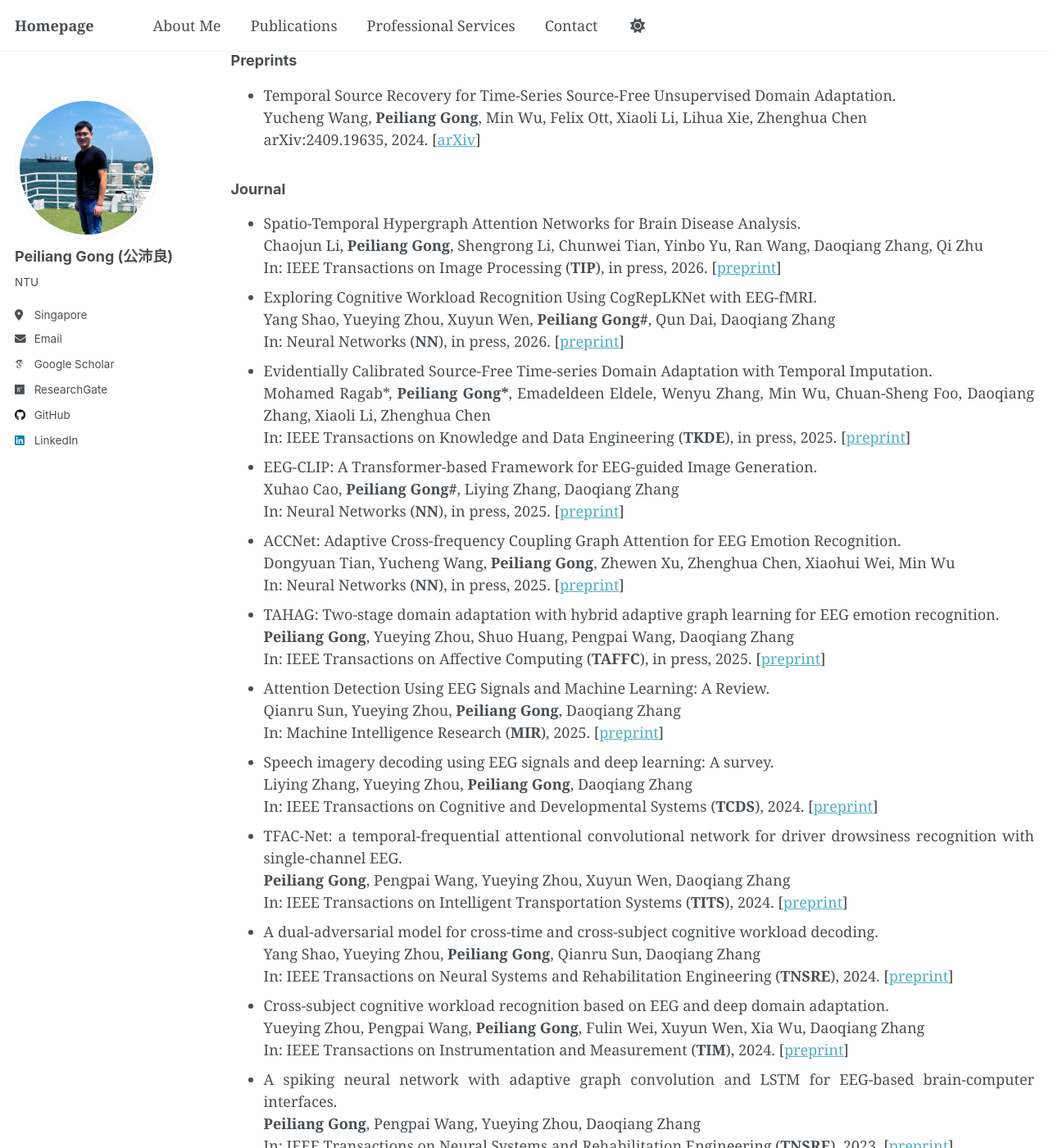
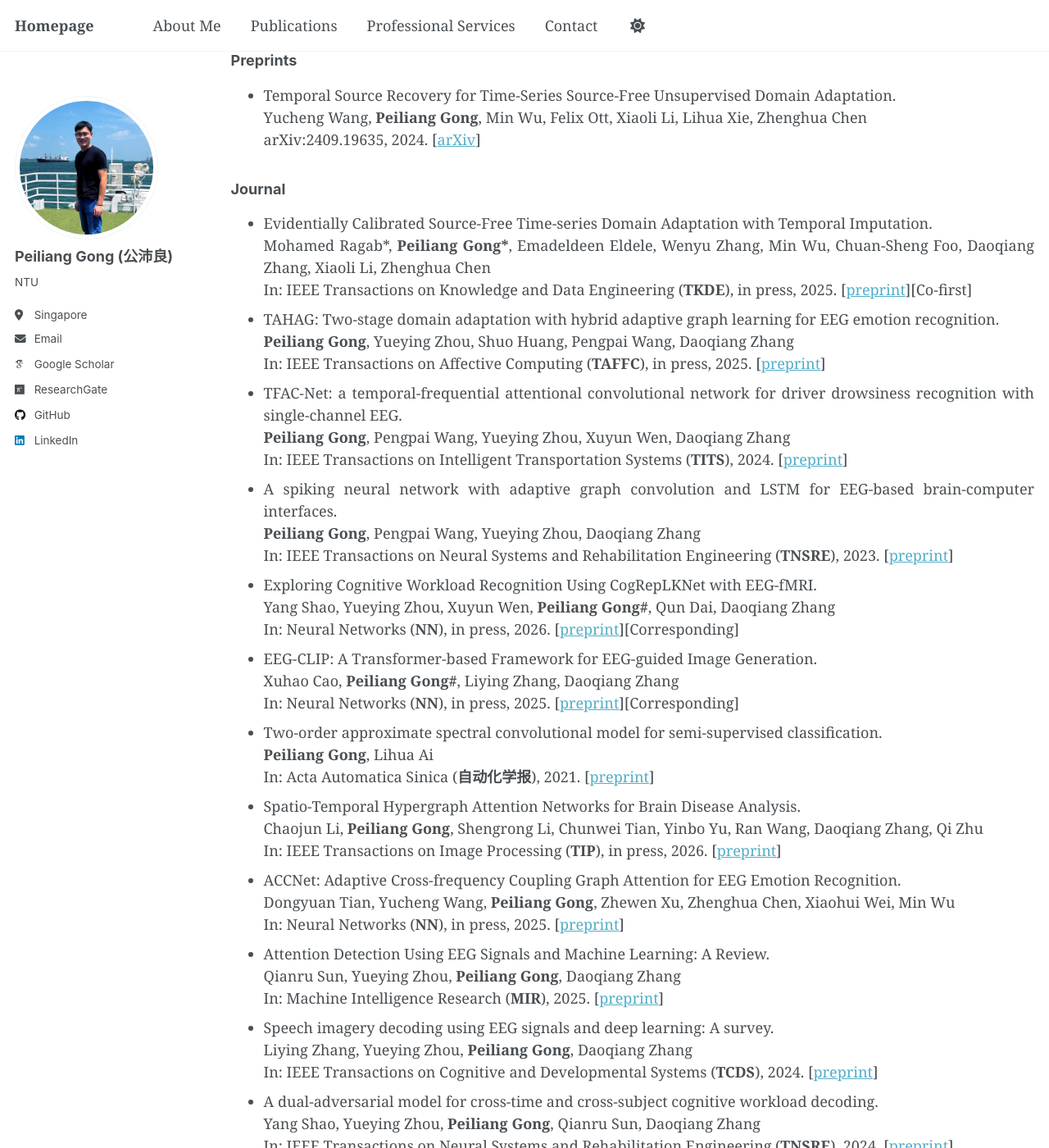
Before and after one commit to Tokenmw/Tokenmw.github.io, a Jekyll site: the page built from _pages/publications.md, in a window 1280 px wide and 1400 px high, scrolled down 213 px. Shown: the whole window at 82% size. Built offline with Jekyll 4.4.1, drawn with Linux system fonts in a browser that asks for light colours; some web fonts are replaced; some of the changed text lies outside the part shown.

Commit message:
Update publications.md

```diff
--- a/_pages/publications.md
+++ b/_pages/publications.md
@@ -31,31 +31,38 @@ html, body, p, ul, li, div {
 <h3>Journal</h3>
 
 <ul style="list-style-type:disc">
-    <li>Spatio-Temporal Hypergraph Attention Networks for Brain Disease Analysis.<br>Chaojun Li, <b>Peiliang Gong</b>, Shengrong Li, Chunwei Tian, Yinbo Yu, Ran Wang, Daoqiang Zhang, Qi Zhu<br>In: IEEE Transactions on Image Processing (<strong>TIP</strong>), in press, 2026. [<a href="https://ieeexplore.ieee.org/document/11433522">preprint</a>]
+
+  <li>Evidentially Calibrated Source-Free Time-series Domain Adaptation with Temporal Imputation.<br>Mohamed Ragab*, <b>Peiliang Gong*</b>, Emadeldeen Eldele, Wenyu Zhang, Min Wu, Chuan-Sheng Foo, Daoqiang Zhang, Xiaoli Li, Zhenghua Chen<br> In: IEEE Transactions on Knowledge and Data Engineering (<strong>TKDE</strong>), in press, 2025. [<a href="https://ieeexplore.ieee.org/document/11208792">preprint</a>][Co-first]
   </li>
 
-  <li>Exploring Cognitive Workload Recognition Using CogRepLKNet with EEG-fMRI.<br>Yang Shao, Yueying Zhou, Xuyun Wen, <b>Peiliang Gong#</b>, Qun Dai, Daoqiang Zhang<br>In: Neural Networks (<strong>NN</strong>), in press, 2026. [<a href="https://www.sciencedirect.com/science/article/abs/pii/S0893608026000389">preprint</a>]
+  <li>TAHAG: Two-stage domain adaptation with hybrid adaptive graph learning for EEG emotion recognition.<br><b>Peiliang Gong</b>, Yueying Zhou, Shuo Huang, Pengpai Wang, Daoqiang Zhang<br>In: IEEE Transactions on Affective Computing (<strong>TAFFC</strong>), in press, 2025. [<a href="https://ieeexplore.ieee.org/abstract/document/11039718">preprint</a>]
   </li>
 
-  <li>Evidentially Calibrated Source-Free Time-series Domain Adaptation with Temporal Imputation.<br>Mohamed Ragab*, <b>Peiliang Gong*</b>, Emadeldeen Eldele, Wenyu Zhang, Min Wu, Chuan-Sheng Foo, Daoqiang Zhang, Xiaoli Li, Zhenghua Chen<br> In: IEEE Transactions on Knowledge and Data Engineering (<strong>TKDE</strong>), in press, 2025. [<a href="https://ieeexplore.ieee.org/document/11208792">preprint</a>]
+  <li>TFAC-Net: a temporal-frequential attentional convolutional network for driver drowsiness recognition with single-channel EEG.<br><b>Peiliang Gong</b>, Pengpai Wang, Yueying Zhou, Xuyun Wen, Daoqiang Zhang<br>In: IEEE Transactions on Intelligent Transportation Systems (<strong>TITS</strong>), 2024. [<a href="https://ieeexplore.ieee.org/abstract/document/10533850/">preprint</a>]
   </li>
 
-  <li>EEG-CLIP: A Transformer-based Framework for EEG-guided Image Generation.<br>Xuhao Cao, <b>Peiliang Gong#</b>, Liying Zhang, Daoqiang Zhang<br>In: Neural Networks (<strong>NN</strong>), in press, 2025. [<a href="https://www.sciencedirect.com/science/article/pii/S0893608025010470">preprint</a>]
+  <li>A spiking neural network with adaptive graph convolution and LSTM for EEG-based brain-computer interfaces.<br><b>Peiliang Gong</b>, Pengpai Wang, Yueying Zhou, Daoqiang Zhang<br>In: IEEE Transactions on Neural Systems and Rehabilitation Engineering (<strong>TNSRE</strong>), 2023. [<a href="https://ieeexplore.ieee.org/abstract/document/10049464">preprint</a>]
+  </li>
+
+  <li>Exploring Cognitive Workload Recognition Using CogRepLKNet with EEG-fMRI.<br>Yang Shao, Yueying Zhou, Xuyun Wen, <b>Peiliang Gong#</b>, Qun Dai, Daoqiang Zhang<br>In: Neural Networks (<strong>NN</strong>), in press, 2026. [<a href="https://www.sciencedirect.com/science/article/abs/pii/S0893608026000389">preprint</a>][Corresponding]
+  </li>
+
+  <li>EEG-CLIP: A Transformer-based Framework for EEG-guided Image Generation.<br>Xuhao Cao, <b>Peiliang Gong#</b>, Liying Zhang, Daoqiang Zhang<br>In: Neural Networks (<strong>NN</strong>), in press, 2025. [<a href="https://www.sciencedirect.com/science/article/pii/S0893608025010470">preprint</a>][Corresponding]
+  </li>
+
+  <li>Two-order approximate spectral convolutional model for semi-supervised classification.<br><b>Peiliang Gong</b>, Lihua Ai<br>In: Acta Automatica Sinica (<strong>自动化学报</strong>), 2021. [<a href="http://www.aas.net.cn/cn/article/doi/10.16383/j.aas.c200040">preprint</a>]
+  </li>
+
+  <li>Spatio-Temporal Hypergraph Attention Networks for Brain Disease Analysis.<br>Chaojun Li, <b>Peiliang Gong</b>, Shengrong Li, Chunwei Tian, Yinbo Yu, Ran Wang, Daoqiang Zhang, Qi Zhu<br>In: IEEE Transactions on Image Processing (<strong>TIP</strong>), in press, 2026. [<a href="https://ieeexplore.ieee.org/document/11433522">preprint</a>]
   </li>
 
   <li>ACCNet: Adaptive Cross-frequency Coupling Graph Attention for EEG Emotion Recognition.<br>Dongyuan Tian, Yucheng Wang, <b>Peiliang Gong</b>, Zhewen Xu, Zhenghua Chen, Xiaohui Wei, Min Wu<br>In: Neural Networks (<strong>NN</strong>), in press, 2025. [<a href="https://www.sciencedirect.com/science/article/abs/pii/S0893608025007336">preprint</a>]
-  </li>
-
-  <li>TAHAG: Two-stage domain adaptation with hybrid adaptive graph learning for EEG emotion recognition.<br><b>Peiliang Gong</b>, Yueying Zhou, Shuo Huang, Pengpai Wang, Daoqiang Zhang<br>In: IEEE Transactions on Affective Computing (<strong>TAFFC</strong>), in press, 2025. [<a href="https://ieeexplore.ieee.org/abstract/document/11039718">preprint</a>]
   </li>
 
   <li>Attention Detection Using EEG Signals and Machine Learning: A Review.<br>Qianru Sun, Yueying Zhou, <b>Peiliang Gong</b>, Daoqiang Zhang<br>In: Machine Intelligence Research (<strong>MIR</strong>), 2025. [<a href="https://link.springer.com/article/10.1007/s11633-024-1492-6">preprint</a>]
   </li>
 
   <li>Speech imagery decoding using EEG signals and deep learning: A survey.<br>Liying Zhang, Yueying Zhou, <b>Peiliang Gong</b>, Daoqiang Zhang<br>In: IEEE Transactions on Cognitive and Developmental Systems (<strong>TCDS</strong>), 2024. [<a href="https://ieeexplore.ieee.org/abstract/document/10605127/">preprint</a>]
-  </li>
-
-  <li>TFAC-Net: a temporal-frequential attentional convolutional network for driver drowsiness recognition with single-channel EEG.<br><b>Peiliang Gong</b>, Pengpai Wang, Yueying Zhou, Xuyun Wen, Daoqiang Zhang<br>In: IEEE Transactions on Intelligent Transportation Systems (<strong>TITS</strong>), 2024. [<a href="https://ieeexplore.ieee.org/abstract/document/10533850/">preprint</a>]
   </li>
 
   <li>A dual-adversarial model for cross-time and cross-subject cognitive workload decoding.<br>Yang Shao, Yueying Zhou, <b>Peiliang Gong</b>, Qianru Sun, Daoqiang Zhang<br>In:
@@ -65,16 +72,10 @@ IEEE Transactions on Neural Systems and Rehabilitation Engineering (<strong>TNSR
   <li>Cross-subject cognitive workload recognition based on EEG and deep domain adaptation.<br>Yueying Zhou, Pengpai Wang, <b>Peiliang Gong</b>, Fulin Wei, Xuyun Wen, Xia Wu, Daoqiang Zhang<br>In: IEEE Transactions on Instrumentation and Measurement (<strong>TIM</strong>), 2024. [<a href="https://ieeexplore.ieee.org/abstract/document/10163950/">preprint</a>]
   </li>
 
-  <li>A spiking neural network with adaptive graph convolution and LSTM for EEG-based brain-computer interfaces.<br><b>Peiliang Gong</b>, Pengpai Wang, Yueying Zhou, Daoqiang Zhang<br>In: IEEE Transactions on Neural Systems and Rehabilitation Engineering (<strong>TNSRE</strong>), 2023. [<a href="https://ieeexplore.ieee.org/abstract/document/10049464">preprint</a>]
-  </li>
-
   <li>A temporal-spectral fused and attention-based deep model for automatic sleep staging.<br>Guidan Fu, Yueying Zhou, <b>Peiliang Gong</b>, Pengpai Wang, Wei Shao, Daoqiang Zhang<br>In: IEEE Transactions on Neural Systems and Rehabilitation Engineering (<strong>TNSRE</strong>), 2023. [<a href="https://ieeexplore.ieee.org/abstract/document/10024753">preprint</a>]
   </li>
 
   <li>Decoding the continuous motion imagery trajectories of upper limb skeleton points for EEG-based brain–computer interface.<br>Pengpai Wang, <b>Peiliang Gong</b>, Yueying Zhou, Xuyun Wen, Daoqiang Zhang<br>In: IEEE Transactions on Instrumentation and Measurement (<strong>TIM</strong>), 2022. [<a href="https://ieeexplore.ieee.org/abstract/document/9964307/">preprint</a>]
-  </li>
-
-  <li>Two-order approximate spectral convolutional model for semi-supervised classification.<br><b>Peiliang Gong</b>, Lihua Ai<br>In: Acta Automatica Sinica (<strong>自动化学报</strong>), 2021. [<a href="http://www.aas.net.cn/cn/article/doi/10.16383/j.aas.c200040">preprint</a>]
   </li>
 </ul>
 
@@ -82,19 +83,19 @@ IEEE Transactions on Neural Systems and Rehabilitation Engineering (<strong>TNSR
 <h3>Conference</h3>
 
 <ul style="list-style-type:disc">
-  <li>A Dual-Branch Riemannian Learning Network for EEG Speech Imagery Decoding.<br>Liying Zhang, <b>Peiliang Gong</b>, Qianru Sun, Yueying Zhou, Qi Zhu, Daoqiang Zhang<br>In: Proceedings of International Conference on Neural Information Processing (<strong>ICONIP'25</strong>), 2025. [<a href="https://link.springer.com/chapter/10.1007/978-981-96-6606-5_23">preprint</a>]
-  </li>
-
   <li>Temporal Restoration and Spatial Rewiring for Source-Free Multivariate Time Series Domain Adaptation.<br><b>Peiliang Gong</b>, Yucheng Wang, Min Wu, Zhenghua Chen, Xiaoli Li, Daoqiang Zhang<br>In: Proceedings of the 31st ACM SIGKDD Conference on Knowledge Discovery and Data Mining (<strong>KDD'25</strong>), in press, 2025. [<a href="https://arxiv.org/abs/2505.21525">preprint</a>][<a href="https://www.youtube.com/watch?v=kbK04zFqDXg">video</a>], also appear in Singapore ACM SIGKDD Symposium 2026 <b>oral presentation</b> [<a href="https://kdd.sg/singapore-acm-sigkdd-symposium-2026/program-schedule/">Program Schedule</a>]
   </li>
 
   <li>Augmented Contrastive Clustering with Uncertainty-Aware Prototyping for Time Series Test Time Adaptation.<br><b>Peiliang Gong</b>, Mohamed Ragab, Min Wu, Zhenghua Chen, Yongyi Su, Xiaoli Li, Daoqiang Zhang<br>In: Proceedings of the 31st ACM SIGKDD Conference on Knowledge Discovery and Data Mining (<strong>KDD'25</strong>), 2025. [<a href="https://dl.acm.org/doi/10.1145/3690624.3709239">preprint</a>][<a href="https://www.youtube.com/watch?v=M3N4xle5lAo">video</a>]
   </li>
 
-  <li>CLIP-guided Source-free Object Detection in Aerial Images.<br>Nanqing Liu, Xun Xu, Yongyi Su, Chengxin Liu, <b>Peiliang Gong</b>, Heng-Chao Li<br>In: Proceedings of the International Geoscience and Remote Sensing Symposium (<strong>IGARSS'24</strong>), 2024. [<a href="https://ieeexplore.ieee.org/abstract/document/10642376/">preprint</a>]
+   <li>ASTDF-net: Attention-based spatial-temporal dual-stream fusion network for EEG-based emotion recognition.<br><b>Peiliang Gong</b>, Ziyu Jia, Pengpai Wang, Yueying Zhou, Daoqiang Zhang<br>In: Proceedings of the 31st ACM international conference on multimedia (<strong>MM'23</strong>), 2023. [<a href="https://dl.acm.org/doi/abs/10.1145/3581783.3612208">preprint</a>]
   </li>
 
-  <li>ASTDF-net: Attention-based spatial-temporal dual-stream fusion network for EEG-based emotion recognition.<br><b>Peiliang Gong</b>, Ziyu Jia, Pengpai Wang, Yueying Zhou, Daoqiang Zhang<br>In: Proceedings of the 31st ACM international conference on multimedia (<strong>MM'23</strong>), 2023. [<a href="https://dl.acm.org/doi/abs/10.1145/3581783.3612208">preprint</a>]
+  <li>A Dual-Branch Riemannian Learning Network for EEG Speech Imagery Decoding.<br>Liying Zhang, <b>Peiliang Gong</b>, Qianru Sun, Yueying Zhou, Qi Zhu, Daoqiang Zhang<br>In: Proceedings of International Conference on Neural Information Processing (<strong>ICONIP'25</strong>), 2025. [<a href="https://link.springer.com/chapter/10.1007/978-981-96-6606-5_23">preprint</a>]
+  </li>
+
+  <li>CLIP-guided Source-free Object Detection in Aerial Images.<br>Nanqing Liu, Xun Xu, Yongyi Su, Chengxin Liu, <b>Peiliang Gong</b>, Heng-Chao Li<br>In: Proceedings of the International Geoscience and Remote Sensing Symposium (<strong>IGARSS'24</strong>), 2024. [<a href="https://ieeexplore.ieee.org/abstract/document/10642376/">preprint</a>]
   </li>
 
   <li>Deep Domain Adaptation for EEG-Based Cross-Subject Cognitive Workload Recognition.<br>Yueying Zhou, Pengpai Wang, <b>Peiliang Gong</b>, Yanling Liu, Xuyun Wen, Xia Wu, Daoqiang Zhang<br>In: Proceedings of International Conference on Neural Information Processing (<strong>ICONIP'22</strong>), 2022. [<a href="https://link.springer.com/chapter/10.1007/978-981-99-1642-9_20">preprint</a>]
```
